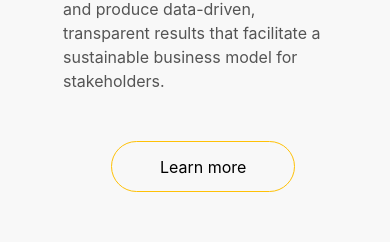
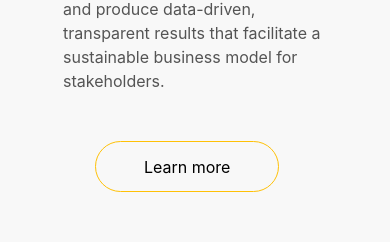
Before and after one commit to Denys-Tendiuk/artemis.github.io, a plain HTML site: page index.html in a window 390 px wide. Shown: the part 7918-8160 px from the top of the page. Drawn offline with nearby package versions, Linux system fonts and the light colour scheme; files whose address does not match are found by name.

Commit message:
Update style.css
изменил марждин кнопки blog

```diff
--- a/sass/style.css
+++ b/sass/style.css
@@ -1123,7 +1123,7 @@ footer {
   }
 
   .blog__btn {
-    margin-left: 3rem;
+    margin-left: 2rem;
   }
 }
 @media (max-width: 540px) {
```
